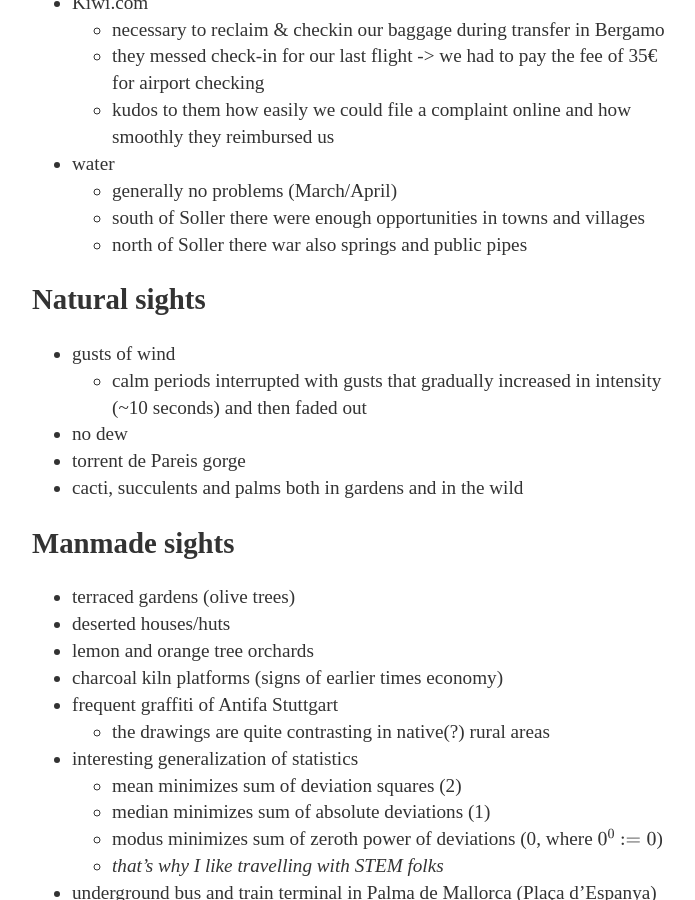
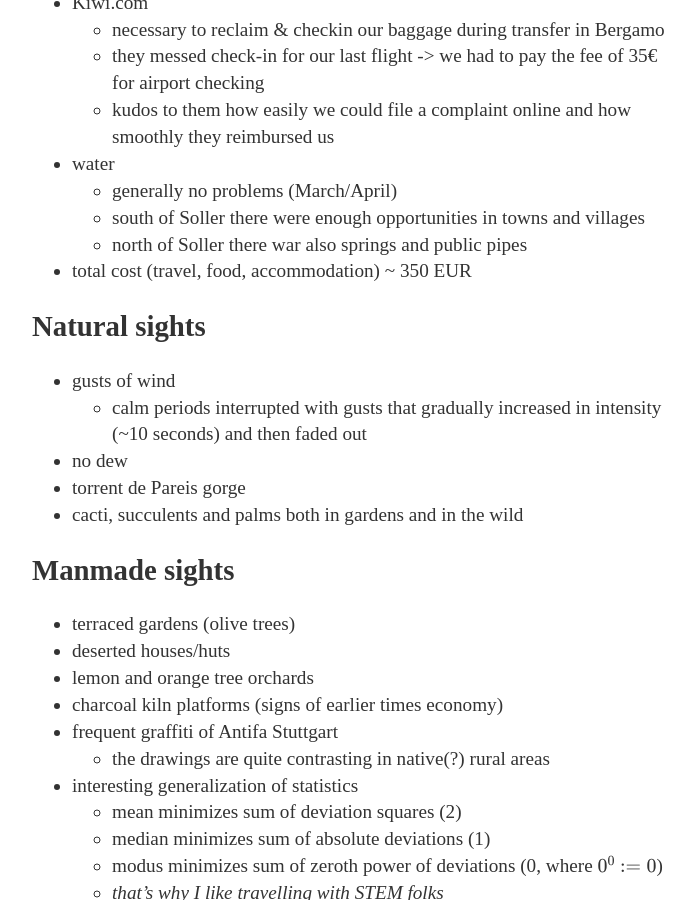
Before and after one commit to Werkov/Werkov.github.io, a Jekyll site: the page built from _posts/2018-04-04-mallorca.md, in a window 1280 px wide and 900 px high, scrolled down 3185 px. Shown: the whole window, without its empty margins (283-978 px from the left). Built offline with Jekyll 4.4.1, drawn with Linux system fonts in a browser that asks for light colours; formulas are drawn with MathJax 3.

Commit message:
Mallorca: expenses

```diff
--- a/_posts/2018-04-04-mallorca.md
+++ b/_posts/2018-04-04-mallorca.md
@@ -116,6 +116,7 @@ tags: travel Spain Milan Mallorca mountains island
   * generally no problems (March/April)
   * south of Soller there were enough opportunities in towns and villages
   * north of Soller there war also springs and public pipes
+* total cost (travel, food, accommodation) ~ 350 EUR
 
 ## Natural sights
 
```
